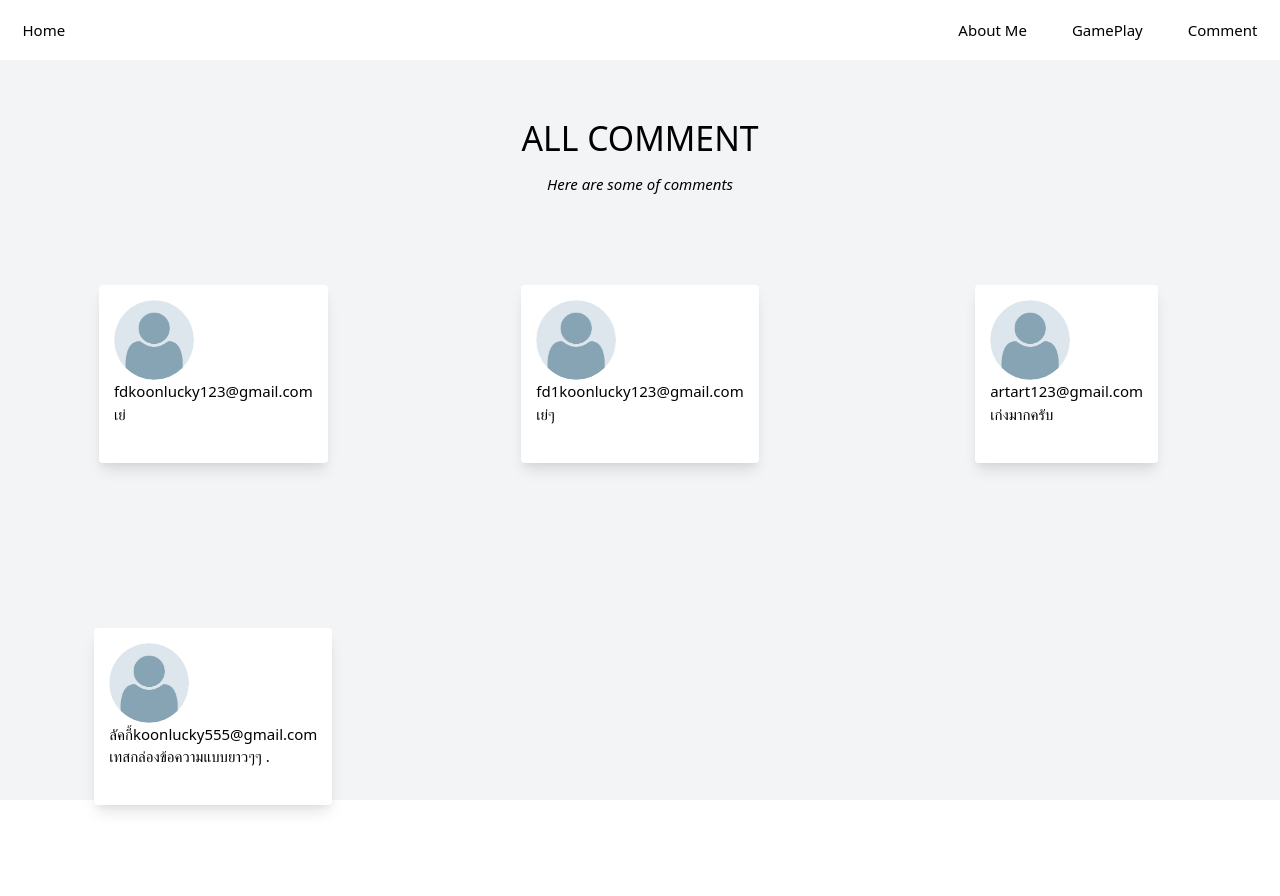
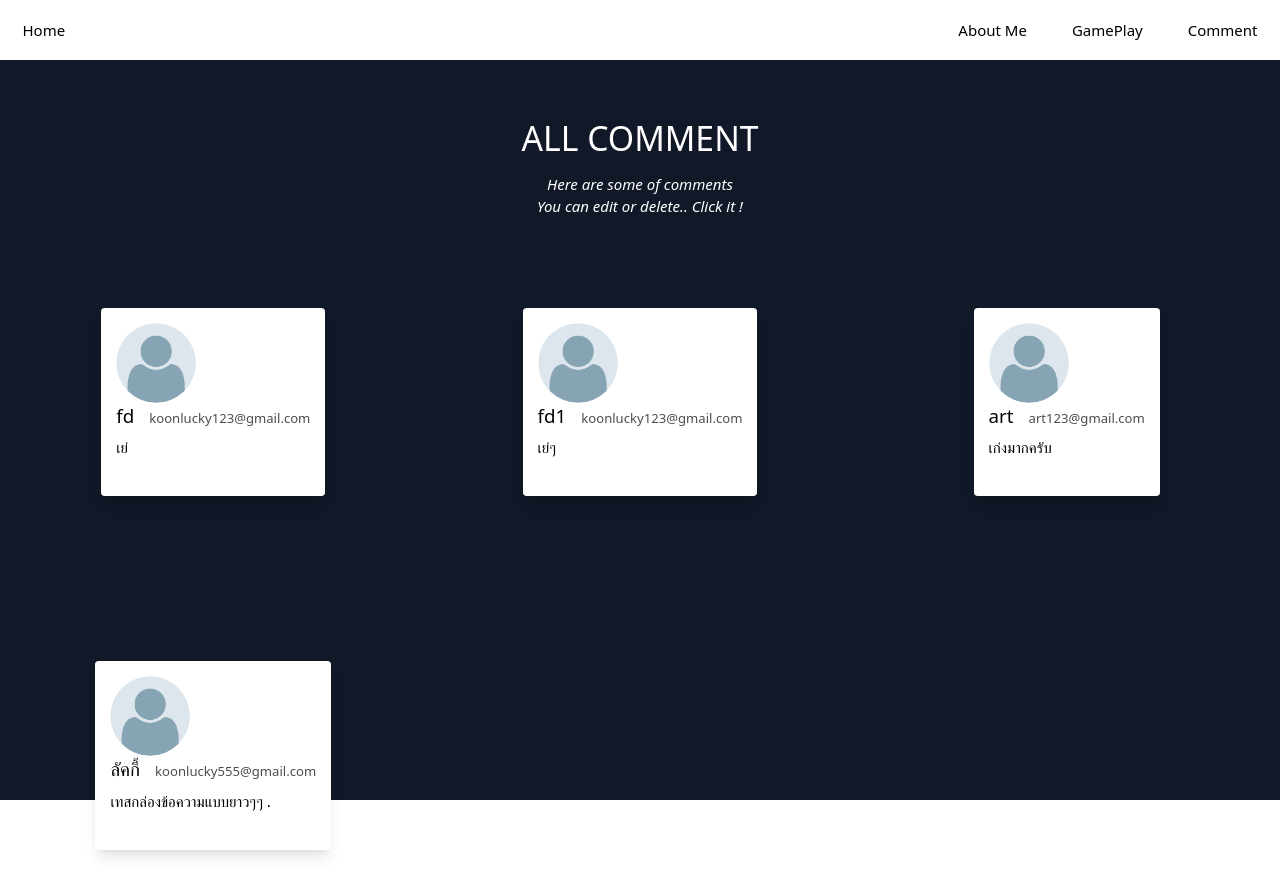
Before and after one commit to koonlucky555/INT203_62130500002_1_SPA, a Vue app: page /comment in a window 1280 px wide. Shown: the top 896 px of the page. Built offline with nearby package versions, Linux system fonts and the light colour scheme; data requests are answered from the project's data file.

Commit message:
[ADD] Modal component & [UPDATE] views

```diff
--- /dev/null
+++ b/src/components/Modal.vue
@@ -0,0 +1,47 @@
+<template>
+  <div class="md:w-1/3 sm:w-full rounded-lg shadow-lg bg-white my-3" >
+    <div class="flex justify-between border-b border-gray-100 px-5 py-4">
+      <div>
+        <i class="fa fa-exclamation-triangle text-orange-500"></i>
+        <span class="font-bold text-gray-700 text-lg">Warning</span>
+      </div>
+      <div>
+        <button>
+          <i
+            class="fa fa-times-circle text-red-500 hover:text-red-600 transition duration-150"
+          ></i>
+        </button>
+      </div>
+    </div>
+
+    <div class="px-10 py-5 text-gray-600">
+      Lorem ipsum dolor sit amet, consectetur adipi scing elit, sed do eiusmod
+      tempor incididunt ut labore et dolore magna aliqua.
+    </div>
+
+    <div class="px-5 py-4 flex justify-end">
+      <button
+        class="bg-orange-500 mr-1 rounded text-sm py-2 px-3 text-white hover:bg-orange-600 transition duration-150"
+      >
+        Cancel
+      </button>
+      <button
+        class="text-sm py-2 px-3 text-gray-500 hover:text-gray-600 transition duration-150"
+      >
+        OK
+      </button>
+    </div>
+  </div>
+</template>
+
+<style scoped>
+</style>
+
+<script>
+import BasedForm from "../components/BasedForm.vue";
+export default {
+  components: {
+    BasedForm,
+  },
+};
+</script>
--- a/src/components/SingleComment.vue
+++ b/src/components/SingleComment.vue
@@ -1,6 +1,6 @@
 <template>
-  <div class="pt-24 p-20 justify-items-center">
-    <div class="rounded overflow-hidden shadow-lg bg-white py-4 px-4">
+  <div class="pt-24 p-20 justify-items-center" >
+    <div class="rounded overflow-hidden shadow-lg bg-white py-4 px-4 " >
       <img
         src="../assets/user.png"
         alt="Avatar"
@@ -8,10 +8,10 @@
         style="width: 80px"
       />
       <p>
-        <span class="">{{comment.name}}</span>
-        <span class="">{{comment.email}}</span>
+        <span class="text-xl pr-4">{{comment.name}}</span>
+        <span class="text-sm opacity-70">{{comment.email}}</span>
       </p>
-      <p>{{comment.message}}</p>
+      <p class="pt-2">{{comment.message}}</p>
       <br />
     </div>
   </div>
--- a/src/router/index.js
+++ b/src/router/index.js
@@ -24,7 +24,13 @@ const routes = [
     path: '/comment',
     name: 'Comment',
     component: () => import('../views/Comment.vue')
+  },
+  {
+    path: '/comment/:id',
+    name: 'Modal',
+    props: true
   }
+
 ]
 
 const router = createRouter({
--- a/src/views/Comment.vue
+++ b/src/views/Comment.vue
@@ -1,15 +1,16 @@
 <template>
 
-  <div class="w-full bg-gray-100 h-screen" id="tour">
+  <div class="w-full bg-gray-900 h-screen" id="tour">
     <based-navbar />
-    <p class="text-4xl flex justify-center pt-16 text-black uppercase">
+    <p class="text-4xl flex justify-center pt-16 text-white uppercase">
       All comment
     </p>
-    <p class="w3-center text-black pt-4">
+    <p class="w3-center text-white pt-4">
       <em>Here are some of comments<br /> </em>
+      <em>You can edit or delete.. Click it !<br /> </em>
     </p>
-    <div class="grid grid-cols-3">
-      <based-comment />
+    <div class="grid grid-cols-3" >
+      <based-comment/>
     </div>
   </div>
 </template>
@@ -21,4 +22,5 @@ export default {
     BasedComment,
   },
 };
+
 </script>
```
